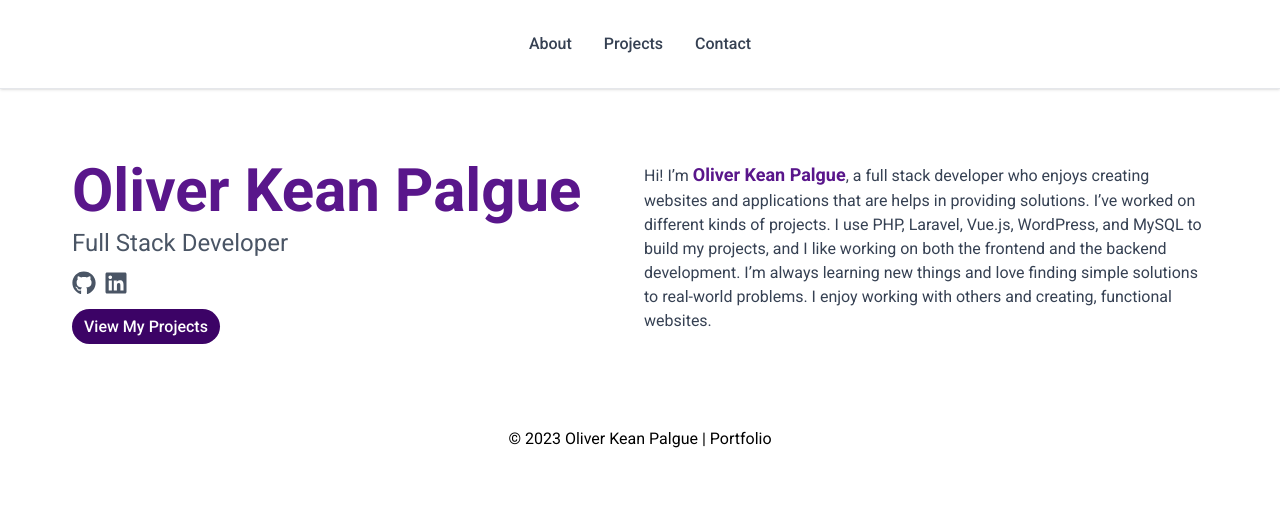
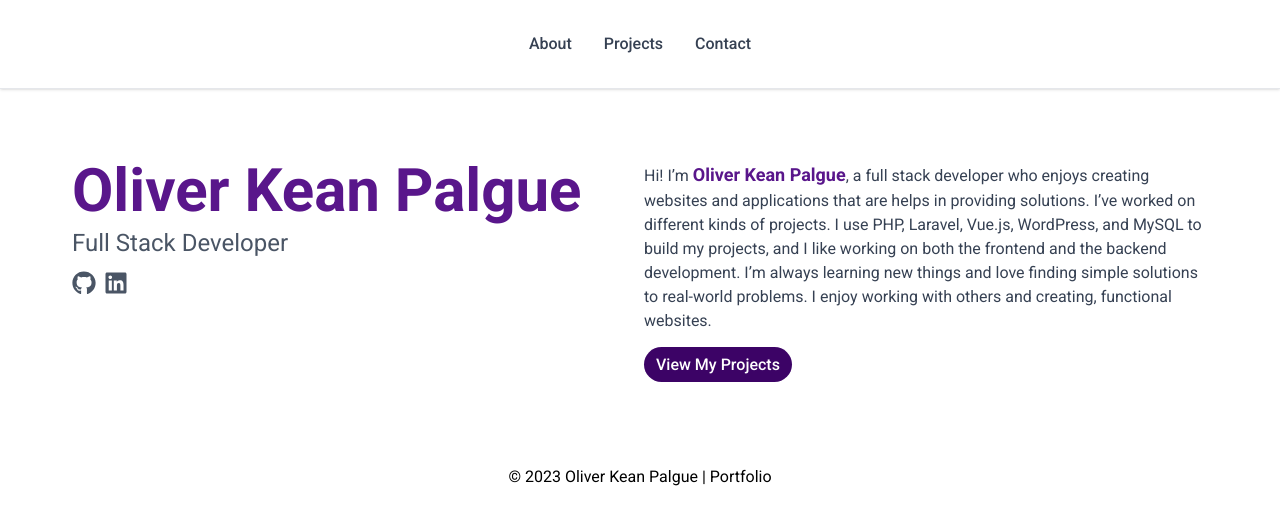
Before and after one commit to oliverkeanpalgue/portfolio, a React (Vite) app: page / in a window 1280 px wide. Shown: the top 524 px of the page. Built offline with nearby package versions, Linux system fonts and the light colour scheme.

Commit message:
refactor: removed button to introduction

```diff
--- a/src/sections/Home/components/Description.jsx
+++ b/src/sections/Home/components/Description.jsx
@@ -2,7 +2,7 @@
 function Description({name}){
     return (
         <div className="w-1/2">
-          <p className="text-gray-700 ">
+          <p className="text-gray-700 mb-5">
             Hi! I’m{" "}
             <span className="text-purple-900 font-bold text-lg">
               {name}
@@ -15,6 +15,13 @@ function Description({name}){
             and love finding simple solutions to real-world problems. I enjoy
             working with others and creating, functional websites.
           </p>
+
+          <a
+            href="#projects"
+            className="bg-purple-950 hover:bg-purple-900 text-white px-3 py-2 rounded-full font-medium transition-colors"
+          >
+            View My Projects
+          </a>
         </div>
     )
 }
--- a/src/sections/Home/components/Introduction.jsx
+++ b/src/sections/Home/components/Introduction.jsx
@@ -3,7 +3,7 @@ import SocialLinks from "./SocialLinks"
 function Introduction({name, role}){
     return (
         <div className="w-1/2">
-          <div className="mb-5">
+          <div>
             <h1 className="text-6xl text-purple-900 font-bold mr-3">
               {name}
             </h1>
@@ -12,13 +12,6 @@ function Introduction({name, role}){
             </p>
             <SocialLinks/>
           </div>
-
-          <a
-            href="#projects"
-            className="bg-purple-950 hover:bg-purple-900 text-white px-3 py-2 rounded-full font-medium transition-colors"
-          >
-            View My Projects
-          </a>
         </div>
     )
 }
```
